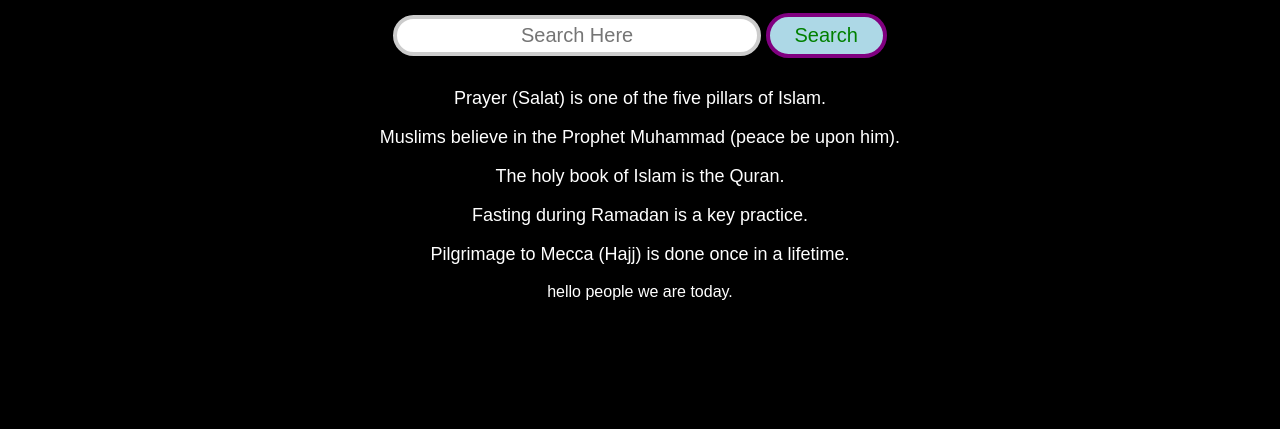
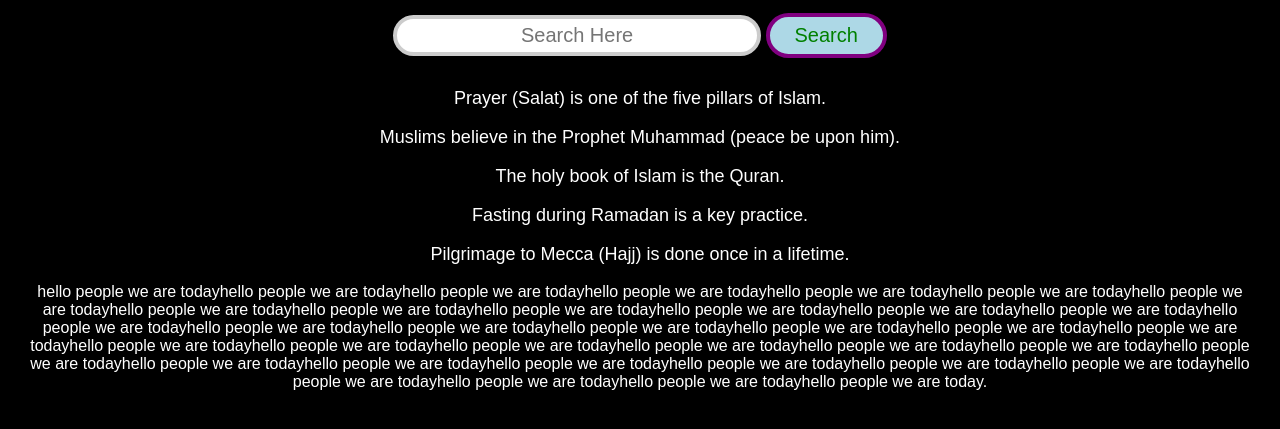
Before and after one commit to TheRyu876/MyMy, a plain HTML site: page index.html in a window 1280 px wide. Shown: the part 129-558 px from the top of the page. Drawn offline with Linux system fonts and the light colour scheme.

Commit message:
update message

```diff
--- a/index.html
+++ b/index.html
@@ -62,7 +62,7 @@
     <p class="search-item">Fasting during Ramadan is a key practice.</p>
     <p class="search-item">Pilgrimage to Mecca (Hajj) is done once in a lifetime.</p>
   </div>
-  <p> hello people we are today.</p>
+  <p>  hello people we are todayhello people we are todayhello people we are todayhello people we are todayhello people we are todayhello people we are todayhello people we are todayhello people we are todayhello people we are todayhello people we are todayhello people we are todayhello people we are todayhello people we are todayhello people we are todayhello people we are todayhello people we are todayhello people we are todayhello people we are todayhello people we are todayhello people we are todayhello people we are todayhello people we are todayhello people we are todayhello people we are todayhello people we are todayhello people we are todayhello people we are todayhello people we are todayhello people we are todayhello people we are todayhello people we are todayhello people we are todayhello people we are todayhello people we are todayhello people we are todayhello people we are todayhello people we are today.</p>
 
 </body>
     </html>
```
